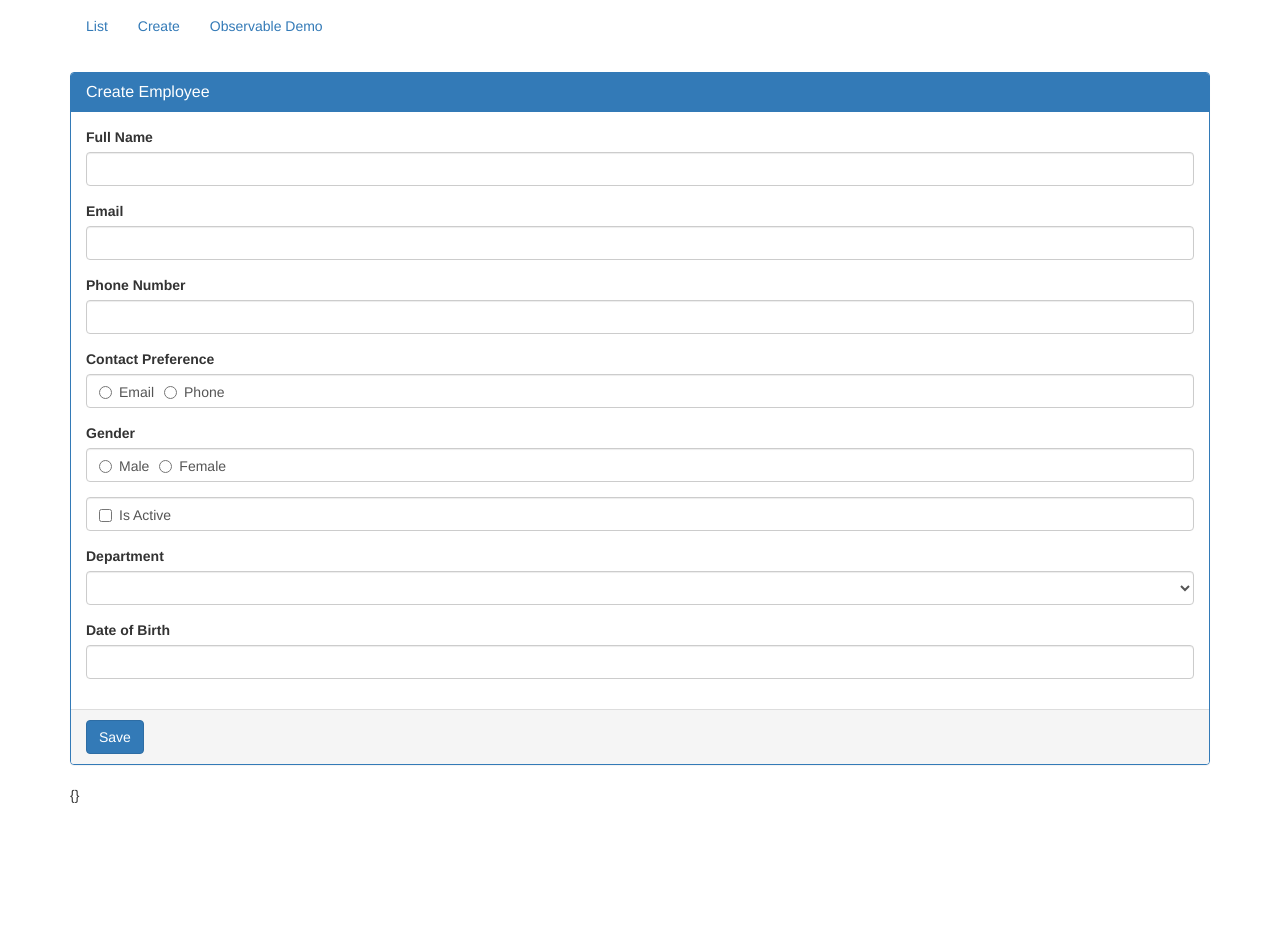
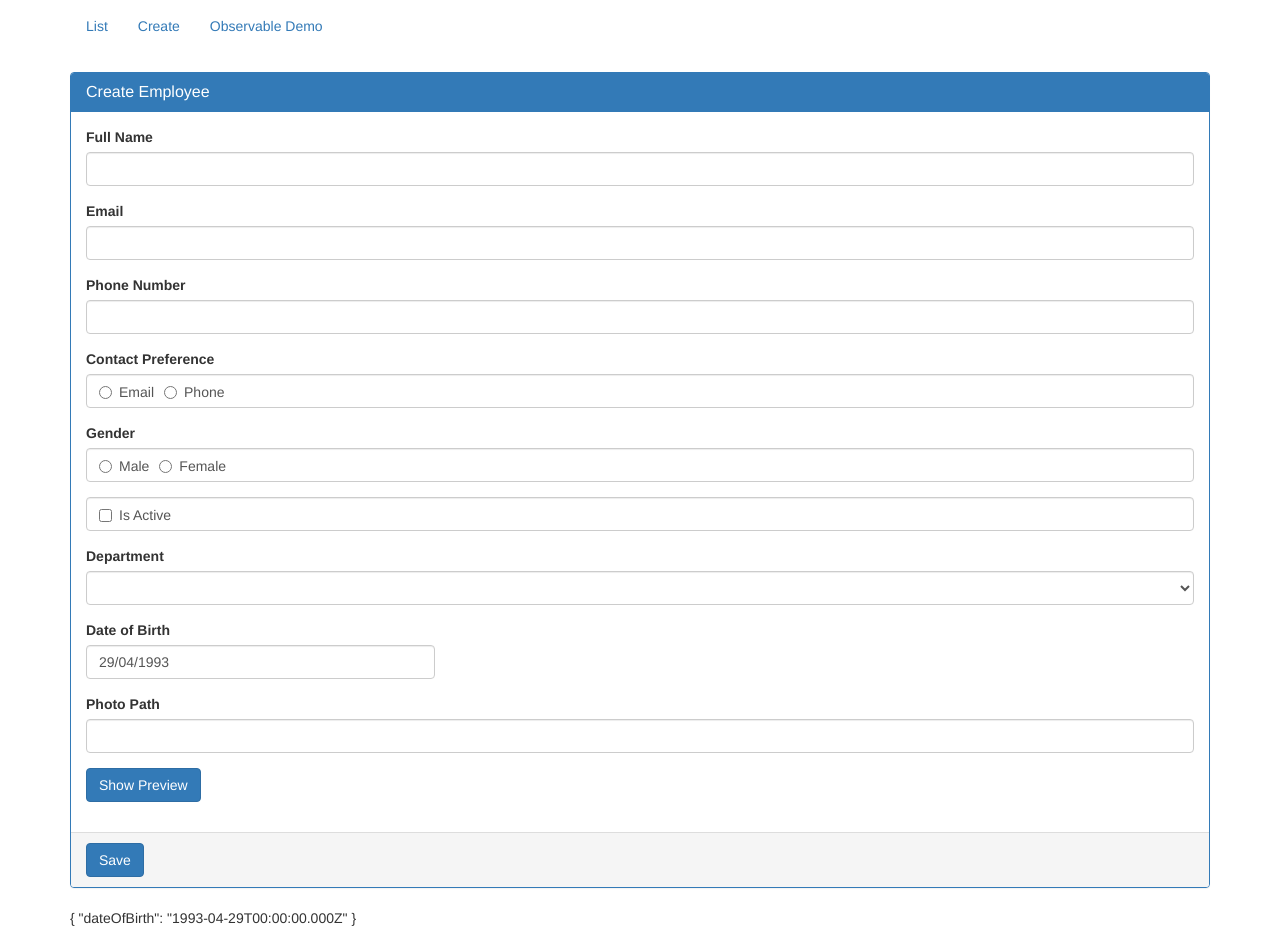
Before and after one commit to shimulseu042/Angular5CRUD, an Angular app: page /create in a window 1280 px wide. Before the commit the page ends 805 px from the top, so only its background shows below. Built offline with nearby package versions, Linux system fonts and the light colour scheme.

Commit message:
after 2hrs9min and part 13

```diff
--- a/src/app/employees/create-employee.component.html
+++ b/src/app/employees/create-employee.component.html
@@ -58,9 +58,23 @@
               <option *ngFor = "let dept of departments" [value]="dept.id">{{dept.name}}</option>
             </select>
         </div>
+        <div class="row">
+          <div class="form-group col-md-4">
+            <label for="dateOfBirth">Date of Birth</label>
+            <input type="text" name="dateOfBirth" [(ngModel)]="dateOfBirth" placement="right" id="dateOfBirth" class="form-control" [bsConfig]="bsDatePicker" bsDatepicker>
+          </div>
+        </div>
         <div class="form-group">
-          <label for="dateOfBirth">Date of Birth</label>
-          <input type="text" name="dateOfBirth" [(ngModel)]="dateOfBirth" id="dateOfBirth" class="form-control" bsDaterangepicker>
+          <label for="photoPath">Photo Path</label>
+          <input type="text" name="photoPath" [(ngModel)]="photoPath" id="photoPath" class="form-control">
+        </div>
+        <div class="form-group">
+          <button type="button" (click)="togglePhotoPreview()"class="btn btn-primary">
+            {{isPreview?"Hide ":"Show "}} Preview
+          </button>
+        </div>
+        <div class="form-group">
+          <img [src]="photoPath" height="150px" width="150px" *ngIf="isPreview">
         </div>
       </div>
       <div class="panel-footer">
--- a/src/app/employees/create-employee.component.ts
+++ b/src/app/employees/create-employee.component.ts
@@ -1,19 +1,18 @@
 import { Component, OnInit, NgModule } from '@angular/core';
 import { NgForm } from '@angular/forms';
 import {Department} from '../models/department.model';
-import {BsDatepickerModule} from 'ngx-bootstrap/datepicker';
+import {BsDatepickerConfig} from 'ngx-bootstrap/datepicker';
 @Component({
   selector: 'app-create-employee',
   templateUrl: './create-employee.component.html',
   styleUrls: ['./create-employee.component.css']
 })
 @NgModule({
-  imports :
-  [
-    BsDatepickerModule.forRoot()
-  ]
 })
 export class CreateEmployeeComponent implements OnInit {
+  isPreview: boolean = false;
+  bsDatePicker:Partial<BsDatepickerConfig>;
+  dateOfBirth: Date = new Date(1993,3,29);
   departments: Department[] = [
     {
       id: 1, name:'Help Desk'
@@ -30,8 +29,23 @@ export class CreateEmployeeComponent implements OnInit {
 ];
   // isActive = true;
   // department = "3";
-  constructor() { }
-
+  constructor() {
+    this.bsDatePicker = Object.assign
+    (
+      {},
+      {
+        containerClass: 'theme-dark-blue',
+        showWeekNumbers: false,
+        // minDate: new Date(2018,0,1),
+        // maxDate: new Date(2018,11,31),
+        dateInputFormat: 'DD/MM/YYYY'
+      }
+  );
+  }
+  togglePhotoPreview(){
+    debugger;
+    this.isPreview =! this.isPreview;
+  }
   ngOnInit() {
   }
   saveEmployee(empForm: NgForm): void{
```
